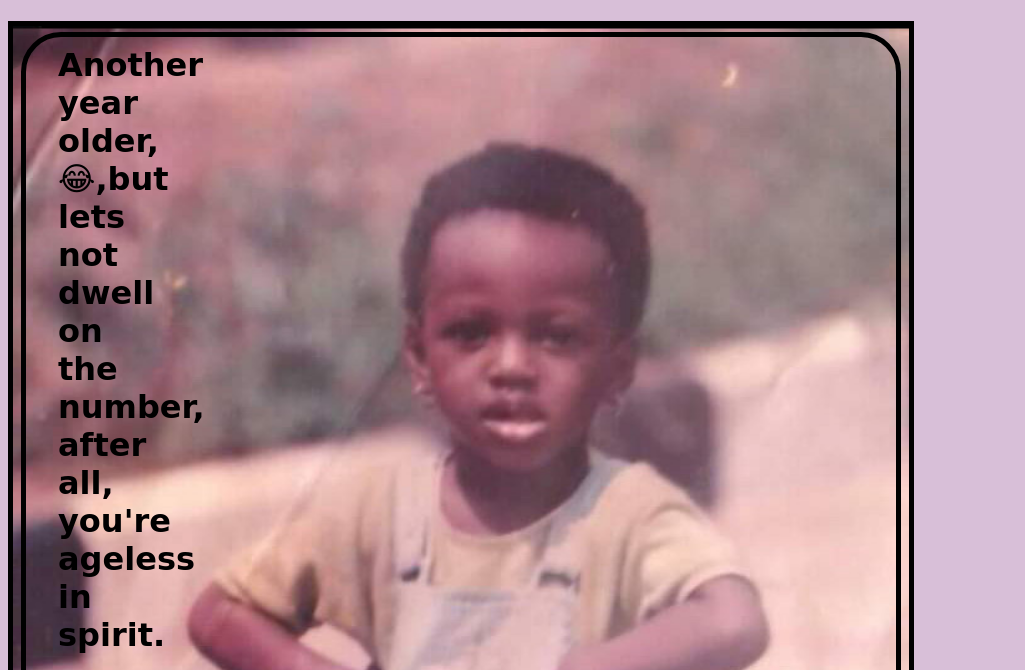
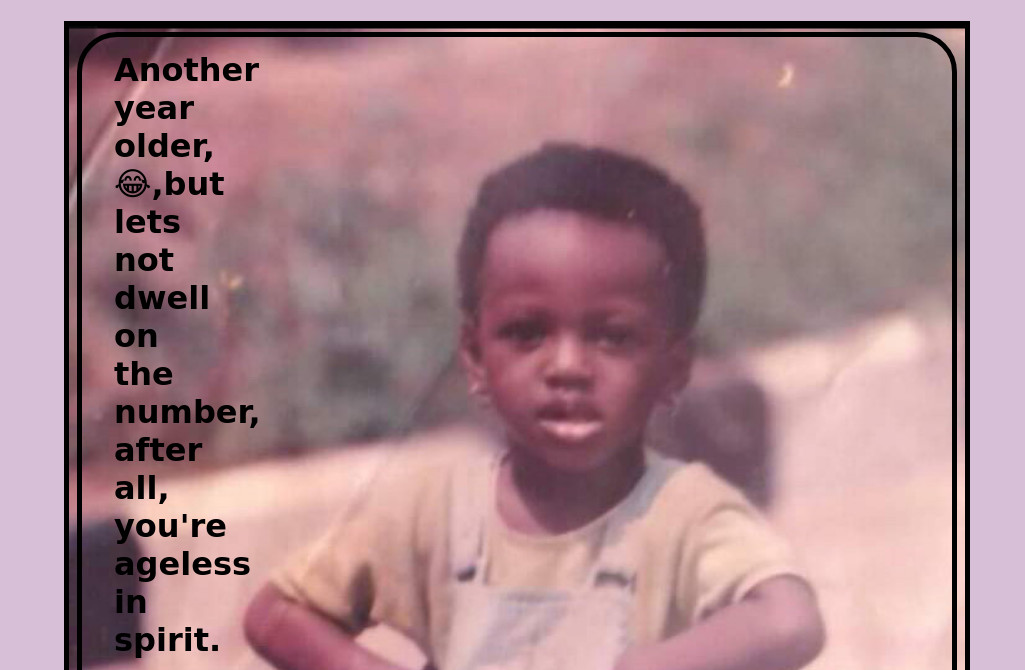
Before and after one commit to F-amos/Besties-Birthday, a plain HTML site: page page4.html in a window 1280 px wide. Shown: the top 670 px of the page, without its empty margins (0-1025 px from the left). Drawn offline with Linux system fonts and the light colour scheme.

Commit message:
Add files via upload

```diff
--- a/page4.html
+++ b/page4.html
@@ -31,13 +31,14 @@
         }
         #oui{
             position:relative;
-            top:25px;
+            top:30px;
             width:40px;
             margin-left:50px;
 
         }
         body{
             background-color: thistle;
+            margin-left: 5%;
         }
         h1{
             font-style:normal;
@@ -45,7 +46,6 @@
         }
         #jjk{
             margin-top: 70px;
-
         }
 
         </style>
@@ -63,10 +63,10 @@
             <h1 id="leg" >Another year older,😂,but lets not dwell on the number, after all, you're ageless in spirit. </h1>
             <h1 id="leg" >I Pray God grants all your heart desires. Happy Birthday!</h1>
         </div>
+        <div id="jjk">
+            <a href="./page5.html">Next Page</a>
+       </div>
+    </body>
 
-    </body>
-    <div id="jjk">
-         <a href="./page5.html">Next Page</a>
-    </div>
 
 </html>
```
